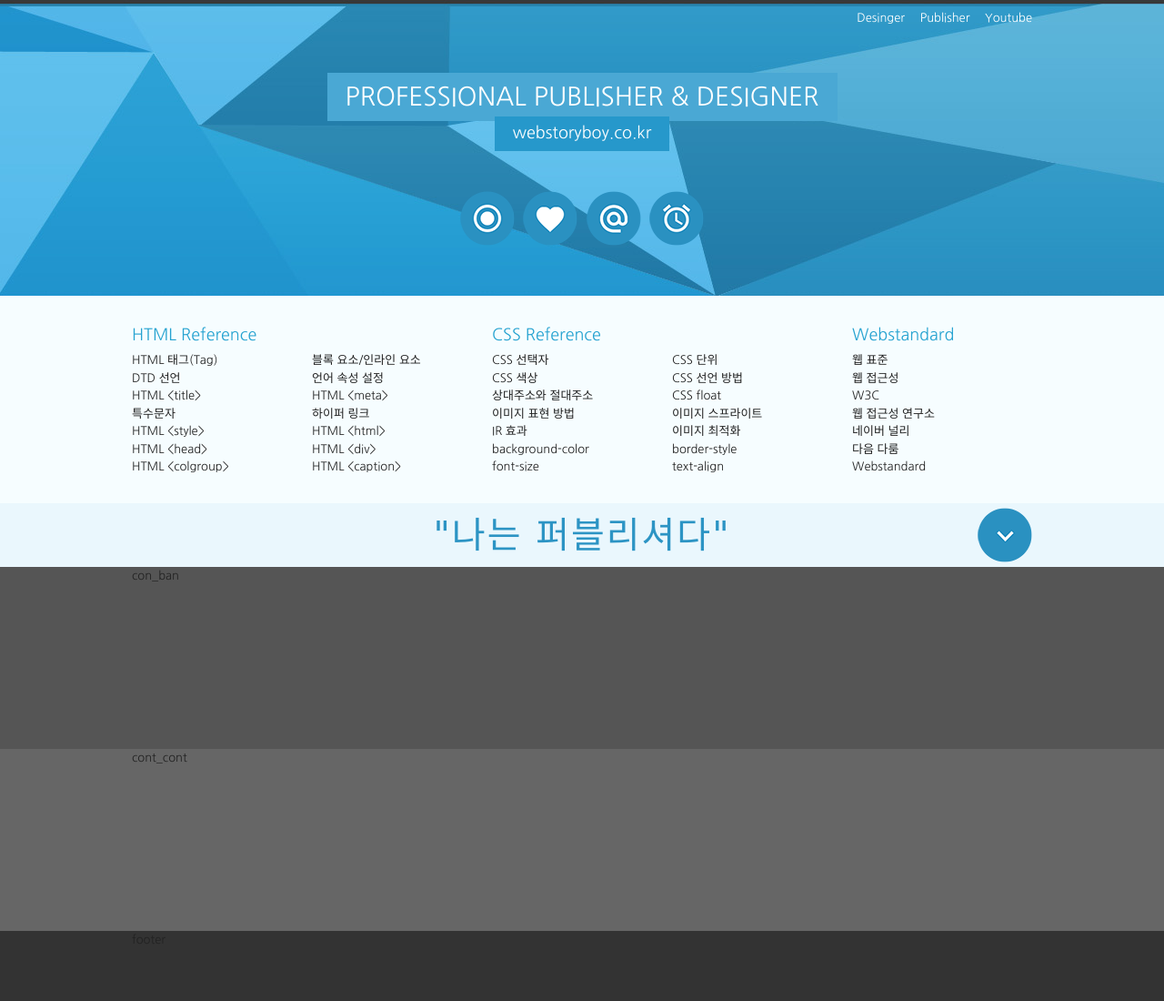
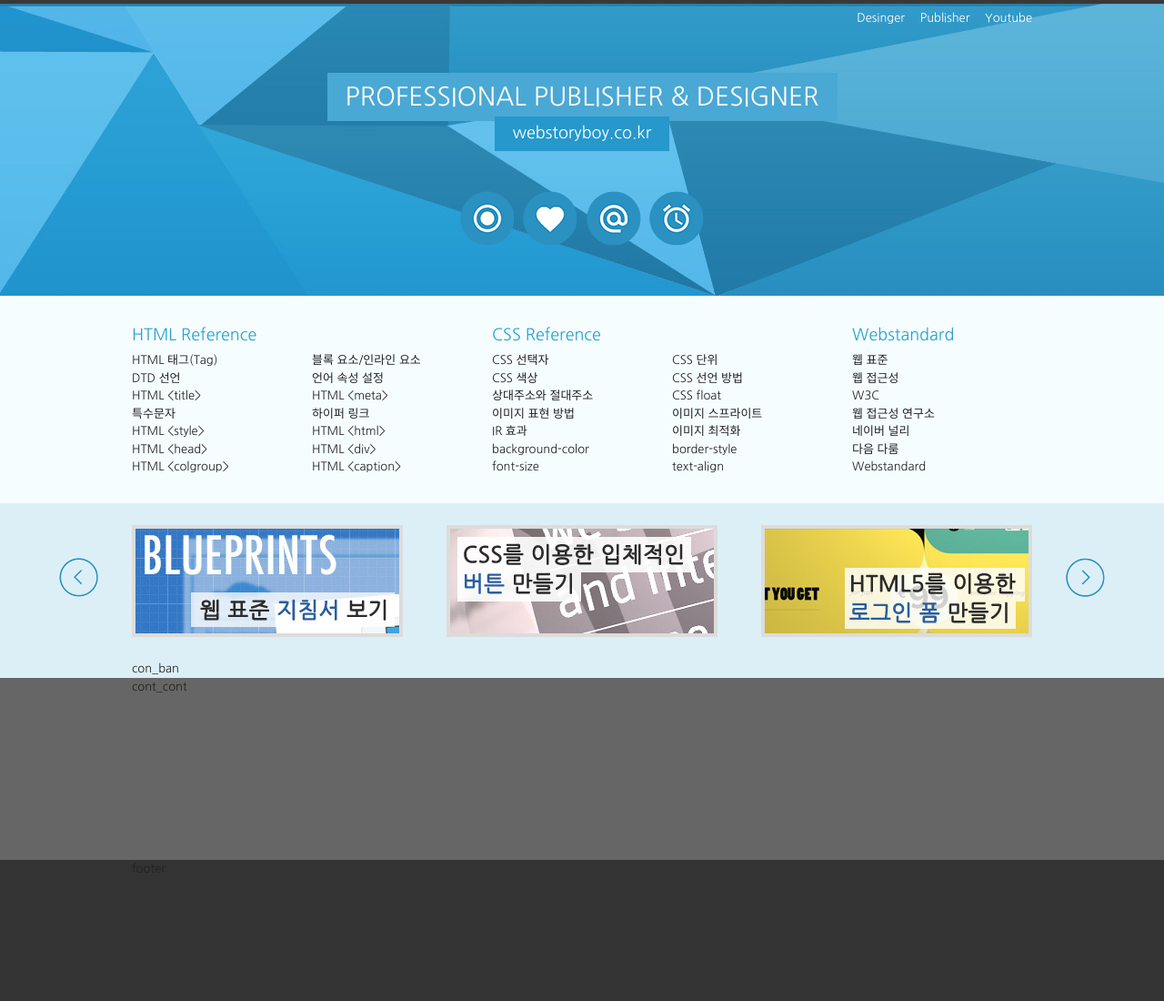
Before and after one commit to 09-Song/website-lecture, a plain HTML site: page app/index.html in a window 1280 px wide. Shown: the top 1100 px of the page at 91% size. Drawn offline with Linux system fonts and the light colour scheme; a web font is replaced by a local one.

Commit message:
전체 배너

```diff
--- a/app/css/style.css
+++ b/app/css/style.css
@@ -1,3 +1,4 @@
+@charset "utf-8";
 @charset "utf-8";
 
 /* 스킵 내비게이션  */
@@ -42,9 +43,7 @@
   background-color: #eaf7fd;
 }
 #cont_ban {
-  width: 100%;
-  height: 200px;
-  background: #555;
+  background-color: #dceff7;
 }
 #cont_cont {
   width: 100%;
@@ -189,3 +188,61 @@
   height: 60px;
   background: url(../img/icon.png) no-repeat 0 -600px;
 }
+
+/* 배너 */
+.ban {
+  position: relative;
+  padding: 24px 0 20px;
+}
+.ban a.prev {
+  position: absolute;
+  left: -80px;
+  top: 60px;
+  width: 43px;
+  height: 43px;
+  background: #ccc;
+  background: url(../img/icon.png) no-repeat -150px 0;
+}
+.ban a.next {
+  position: absolute;
+  right: -80px;
+  top: 60px;
+  width: 43px;
+  height: 43px;
+  background: #ccc;
+  background: url(../img/icon.png) no-repeat -150px -43px;
+}
+.ban a.prev:hover {
+  background-position: -193px 0;
+}
+.ban a.next:hover {
+  background-position: -193px -43px;
+}
+.ban ul {
+  overflow: hidden;
+}
+.ban ul li {
+  float: left;
+  width: 330px;
+}
+.ban ul li:last-child {
+  text-align: right;
+} /* ie9부터 적용 */
+.ban ul li:nth-child(2) {
+  text-align: center;
+} /* ie9부터 적용 */
+.ban ul li.ban_img1 {
+  text-align: left;
+}
+.ban ul li.ban_img2 {
+  text-align: center;
+}
+.ban ul li.ban_img3 {
+  text-align: right;
+}
+.ban ul li img {
+  border: 4px solid #dcdcdc;
+}
+.ban ul li img:hover {
+  border-color: #98bcdc;
+}
--- a/app/index.html
+++ b/app/index.html
@@ -118,17 +118,21 @@
                     </div>
                 </div>
             </div>
-            <!-- //cont_nav -->
-
-            <div id="cont_tit">
+            <!-- //con_tit -->
+            <div id="cont_ban">
                 <div class="container">
-                    <div class="tit">
-                        <h2>"나는 퍼블리셔다"</h2>
-                        <a href="#" class="btn"><span class="ir_pm">전체메뉴</span></a>
+                    <div class="ban">
+                        <a href="#" class="prev"><span class="ir_pm">이전 이미지</span></a>
+                        <ul>
+                            <li class="ban_img1"><a href="#"><img src="img/banner_link1.jpg" alt="웹 표준 지침서 보기"></a></li>
+                            <li class="ban_img2"><a href="#"><img src="img/banner_link2.jpg" alt="CSS 버튼 만들기"></a></li>
+                            <li class="ban_img3"><a href="#"><img src="img/banner_link3.jpg" alt="로그인 폼 만들기"></a></li>
+                        </ul>
+                        <a href="#" class="next"><span class="ir_pm">다음 이미지</span></a>
                     </div>
                 </div>
             </div>
-            <!-- //con_tit -->
+            <!-- //con_ban -->
             <div id="cont_ban">
                 <div class="container">con_ban</div>
             </div>
```
